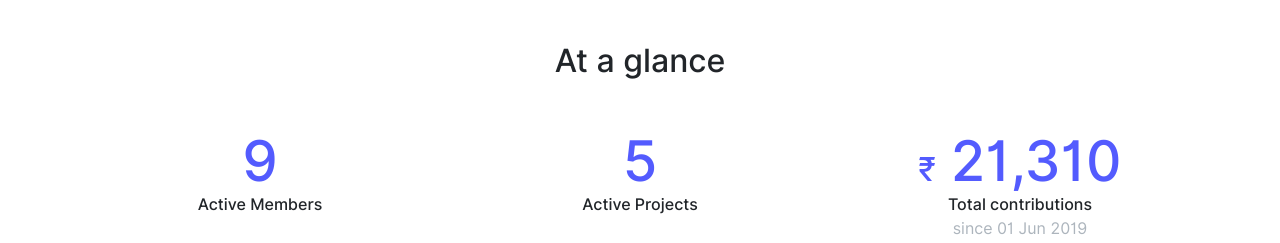
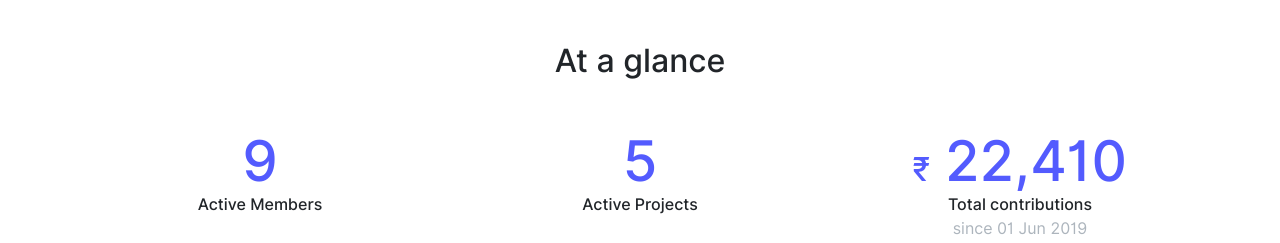
Before and after one commit to ritomiswelfare/ritomiswelfare.github.io, a plain HTML site: page about-us.html in a window 1280 px wide. Shown: the part 1720-1963 px from the top of the page. Drawn offline with Linux system fonts and the light colour scheme; a web font is replaced by a local one.

Commit message:
Updated total amount

```diff
--- a/about-us.html
+++ b/about-us.html
@@ -193,7 +193,7 @@
                 <span class="h6">Active Projects</span>
             </div>
             <div class="col-md-4 mb-3 mb-4 mb-md-0 aos-init aos-animate" data-aos="fade-up" data-aos-delay="300">
-                <span class="display-4 text-primary d-block"><span class="h2 text-primary">₹</span> 21,310</span>
+                <span class="display-4 text-primary d-block"><span class="h2 text-primary">₹</span> 22,410</span>
                 <span class="h6">Total contributions</span><br>
                 <span class="text-muted">since 01 Jun 2019</span>
             </div>
```
